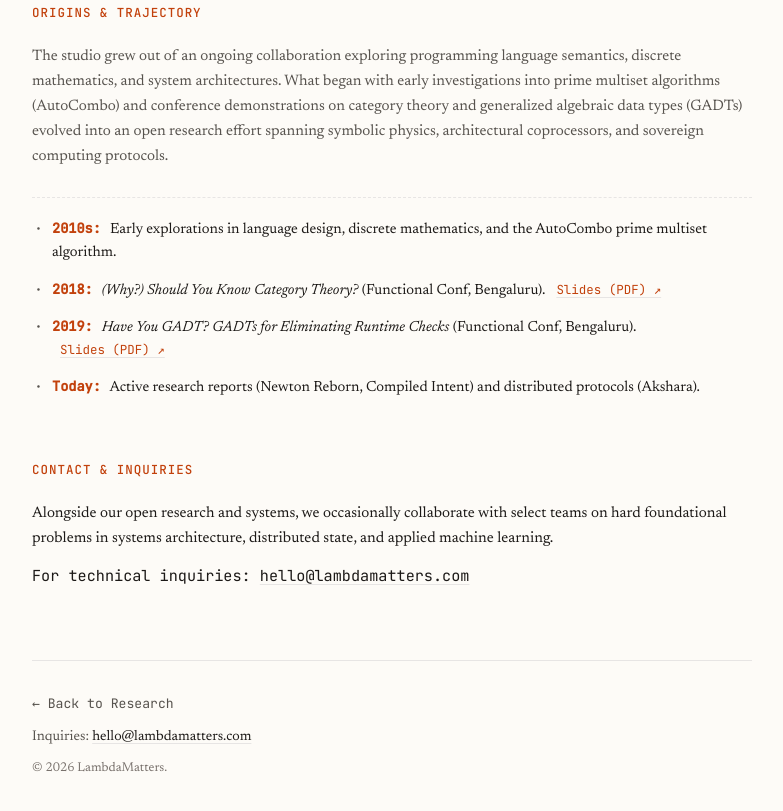
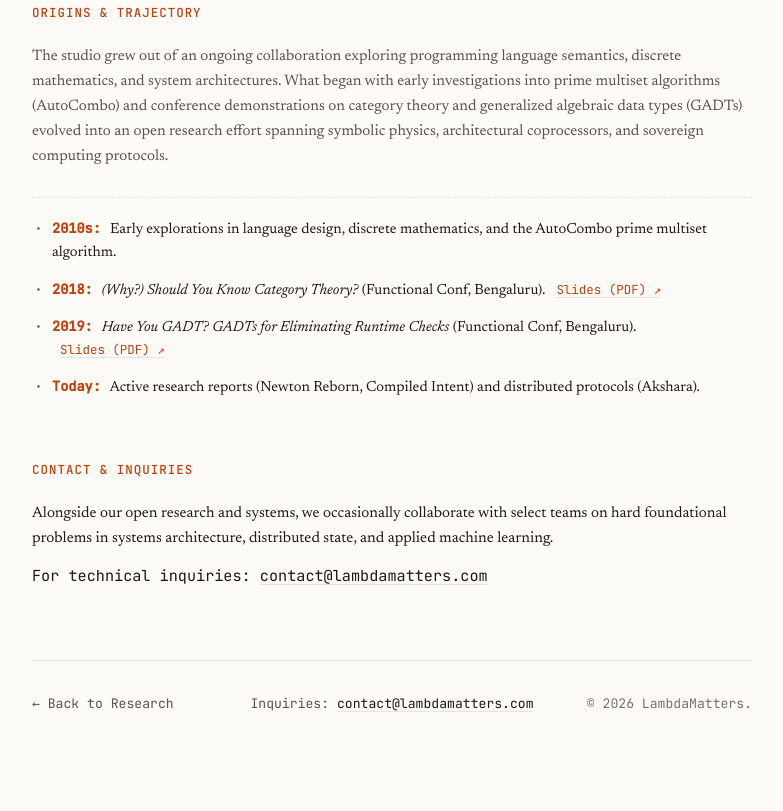
Before and after one commit to lambdamatters/lambdamatters.github.io, an Astro site: page /about in a window 1280 px wide. Shown: the part 819-1630 px from the top of the page, without its empty margins (248-1031 px from the left). After the commit the page ends 1597 px from the top, so only its background shows below. Built offline with nearby package versions, Linux system fonts and the light colour scheme; Astro itself is replaced by a stand-in of ours.

Commit message:
feat: balance 3-column footer, rename AutoCombo to Algorithm Note, and standardize official email

```diff
--- a/src/components/Footer.astro
+++ b/src/components/Footer.astro
@@ -16,16 +16,18 @@ const {
 ---
 
 <footer class="site-footer" style={style}>
-  {backLink && (
-    <div class="footer-links">
-      <a href={backLink.href}>{backLink.label}</a>
-    </div>
-  )}
-  <div class="footer-contact">
-    Inquiries: <a href={`mailto:${email}`}>{email}</a>
+  <div class="footer-item footer-item-left">
+    {backLink && (
+      <a href={backLink.href} class="footer-nav-link">{backLink.label}</a>
+    )}
   </div>
-  <div class="footer-copy">
-    © 2026 LambdaMatters.
+  <div class="footer-item footer-item-center">
+    <span class="footer-contact">
+      Inquiries: <a href={`mailto:${email}`}>{email}</a>
+    </span>
+  </div>
+  <div class="footer-item footer-item-right">
+    <span class="footer-copy">© 2026 LambdaMatters.</span>
   </div>
 </footer>
 
@@ -36,20 +38,38 @@ const {
     border-top: 1px solid var(--border);
     display: flex;
     flex-direction: column;
-    gap: 0.5rem;
-    font-size: 0.88rem;
+    gap: 0.6rem;
+    font-family: var(--font-mono);
+    font-size: 0.82rem;
     color: var(--muted);
   }
 
-  .footer-links {
-    display: flex;
-    gap: 1.5rem;
-    margin-bottom: 0.25rem;
-    font-family: var(--font-mono);
-    font-size: 0.82rem;
+  @media (min-width: 640px) {
+    .site-footer {
+      display: grid;
+      grid-template-columns: 1fr auto 1fr;
+      align-items: center;
+      gap: 1rem;
+    }
   }
 
-  .footer-links a {
+  .footer-item-left {
+    text-align: left;
+  }
+
+  .footer-item-center {
+    text-align: center;
+  }
+
+  .footer-item-right {
+    text-align: right;
+  }
+
+  .footer-nav-link {
+    color: var(--muted);
+  }
+
+  .footer-contact {
     color: var(--muted);
   }
 
@@ -61,7 +81,6 @@ const {
   }
 
   .footer-copy {
-    font-size: 0.8rem;
     color: var(--faint);
   }
 </style>
--- a/src/pages/about.astro
+++ b/src/pages/about.astro
@@ -31,7 +31,7 @@ const pillars = [
   description="Systems Architecture · Distributed Systems · Applied AI"
   isHome={false}
   footerBackLink={{ href: '/', label: '← Back to Research' }}
-  footerEmail="hello@lambdamatters.com"
+  footerEmail="contact@lambdamatters.com"
 >
   <main>
     <!-- Section 1: About the Studio -->
@@ -99,7 +99,7 @@ const pillars = [
             Alongside our open research and systems, we occasionally collaborate with select teams on hard foundational problems in systems architecture, distributed state, and applied machine learning.
           </p>
           <p class="collab-action">
-            For technical inquiries: <a href="mailto:hello@lambdamatters.com">hello@lambdamatters.com</a>
+            For technical inquiries: <a href="mailto:contact@lambdamatters.com">contact@lambdamatters.com</a>
           </p>
         </div>
       </div>
--- a/src/pages/index.astro
+++ b/src/pages/index.astro
@@ -53,7 +53,7 @@ const projects = [
       { label: 'Quotient Continuation', text: 'Dividing the cart composite by the combo composite ($S / C_j$) leaves the exact remaining product state for evaluating secondary discounts.' },
     ],
     links: [
-      { label: 'Technical Monograph (PDF) ↗', url: '/files/An_Algorithm_for_AutoCombo.pdf' },
+      { label: 'Algorithm Note (PDF) ↗', url: '/files/An_Algorithm_for_AutoCombo.pdf' },
     ],
   },
 ];
```
Also changed, not shown: docs/01-CHARTER.md (+1 -1 lines), docs/04-PROJECT-REGISTRY.md (+1 -1 lines).
